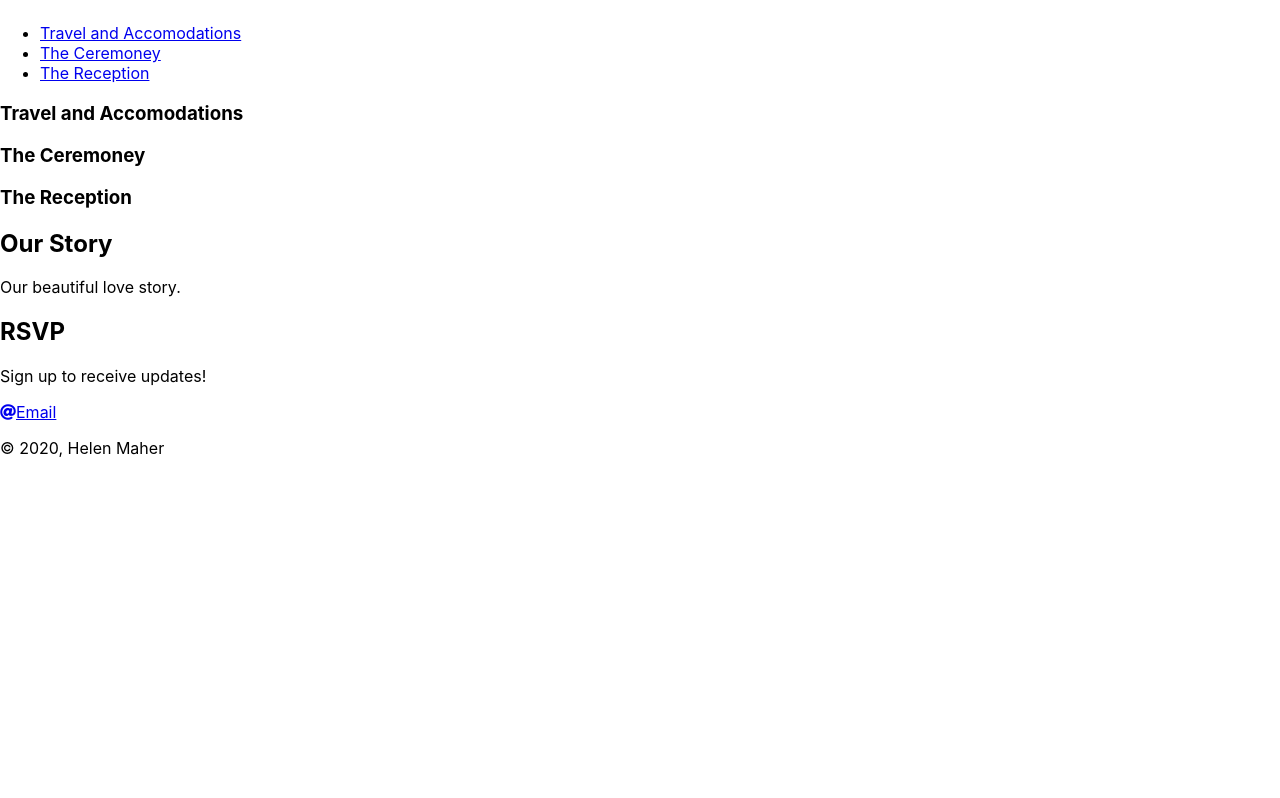
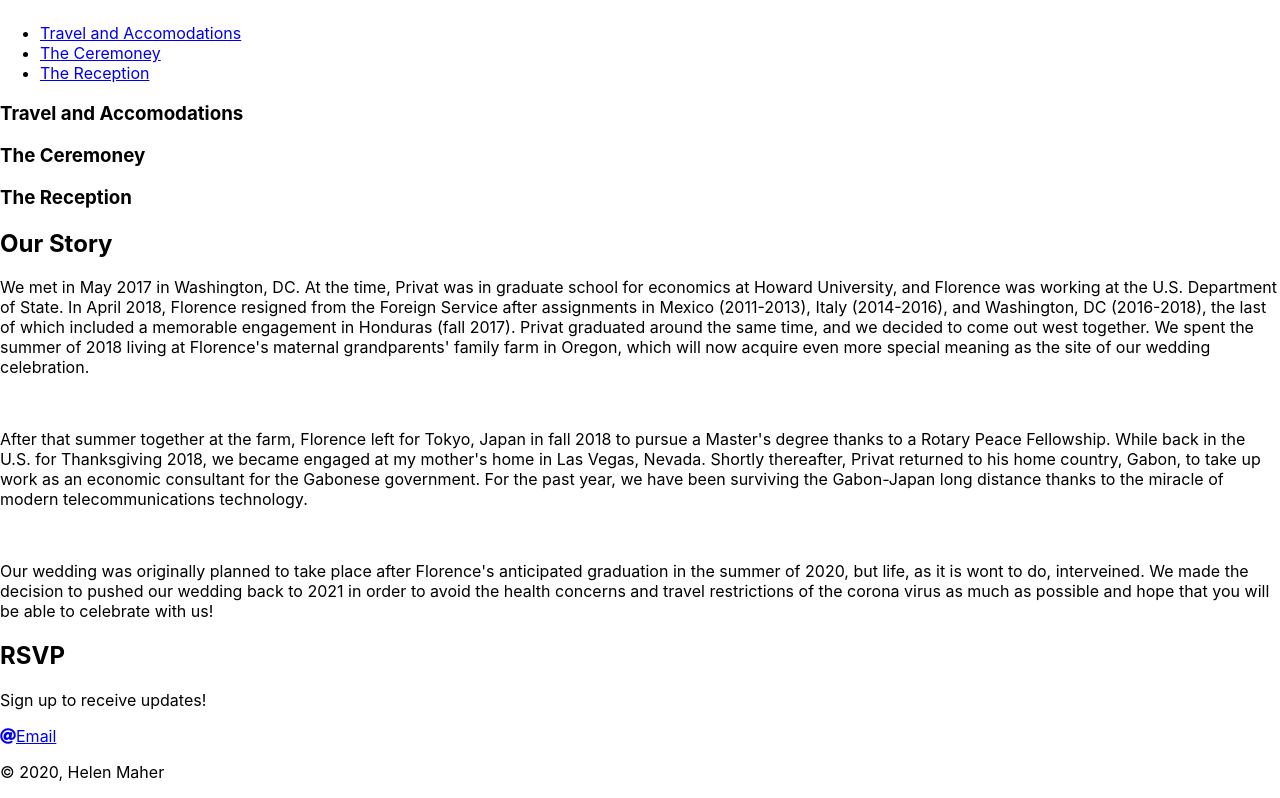
Before and after one commit to HelenHMaher/privatandflorence, a React (Create React App) app: page / in a window 1280 px wide. Shown: the part 981-1779 px from the top of the page. Before the commit the page ends 1455 px from the top, so only its background shows below. Built offline with nearby package versions, Linux system fonts and the light colour scheme.

Commit message:
added text to our story

```diff
--- a/src/App.js
+++ b/src/App.js
@@ -1,5 +1,6 @@
 import React from "react";
 import "./App.css";
+import OurStory from "./text-files/ourStory.js";
 
 function App() {
   return (
@@ -82,7 +83,7 @@ function App() {
 
       <section id="story" className="topics">
         <h2 className="story-header">Our Story</h2>
-        <p> Our beautiful love story.</p>
+        <OurStory />
       </section>
 
       <section id="rsvp" className="rsvp">
--- /dev/null
+++ b/src/text-files/ourStory.js
@@ -0,0 +1,42 @@
+import React from "react";
+
+export const OurStory = () => {
+  return (
+    <div className="our-story">
+      <p>
+        We met in May 2017 in Washington, DC. At the time, Privat was in
+        graduate school for economics at Howard University, and Florence was
+        working at the U.S. Department of State. In April 2018, Florence
+        resigned from the Foreign Service after assignments in Mexico
+        (2011-2013), Italy (2014-2016), and Washington, DC (2016-2018), the last
+        of which included a memorable engagement in Honduras (fall 2017). Privat
+        graduated around the same time, and we decided to come out west
+        together. We spent the summer of 2018 living at Florence's maternal
+        grandparents' family farm in Oregon, which will now acquire even more
+        special meaning as the site of our wedding celebration.
+      </p>
+      <br />
+      <p>
+        After that summer together at the farm, Florence left for Tokyo, Japan
+        in fall 2018 to pursue a Master's degree thanks to a Rotary Peace
+        Fellowship. While back in the U.S. for Thanksgiving 2018, we became
+        engaged at my mother's home in Las Vegas, Nevada. Shortly thereafter,
+        Privat returned to his home country, Gabon, to take up work as an
+        economic consultant for the Gabonese government. For the past year, we
+        have been surviving the Gabon-Japan long distance thanks to the miracle
+        of modern telecommunications technology.
+      </p>
+      <br />
+      <p>
+        Our wedding was originally planned to take place after Florence's
+        anticipated graduation in the summer of 2020, but life, as it is wont to
+        do, interveined. We made the decision to pushed our wedding back to 2021
+        in order to avoid the health concerns and travel restrictions of the
+        corona virus as much as possible and hope that you will be able to
+        celebrate with us!
+      </p>
+    </div>
+  );
+};
+
+export default OurStory;
```
